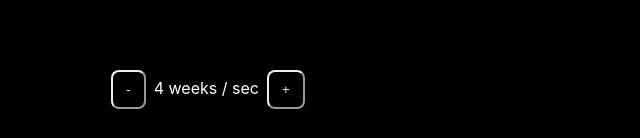
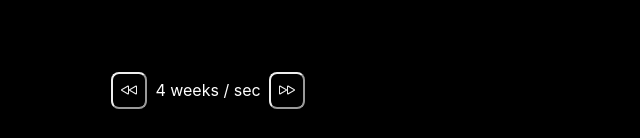
Before and after one commit to spicalous/space-viz, a Vue app: page / in a window 1280 px wide. Shown: the part 659-797 px from the top of the page, without its empty margins (432-1072 px from the left). Built offline with nearby package versions, Linux system fonts and the light colour scheme; the HTML template or start-up script is replaced by a standard one.

Commit message:
replace button text with icons
extract common css to main

```diff
--- a/src/assets/main.css
+++ b/src/assets/main.css
@@ -21,3 +21,26 @@ canvas {
 canvas {
   display: block;
 }
+
+button {
+  pointer-events: auto;
+  cursor: pointer;
+  display: inline-block;
+  background-color: transparent;
+  color: #EEEEEE;
+  border-color: #EEEEEE;
+
+  &:disabled {
+    cursor: not-allowed;
+    border-color: #333333;
+    color: #333333;
+  }
+  &:hover:enabled {
+    background-color: #EEEEEE;
+    color: #000000;
+  }
+}
+
+.bi {
+  vertical-align: -.125rem
+}
--- a/src/components/UserControlsContainer.vue
+++ b/src/components/UserControlsContainer.vue
@@ -2,6 +2,9 @@
   import type { Ref } from 'vue';
   import { computed } from 'vue';
   import { Speed } from './../models/speed.ts';
+  import IconFastForward from './icons/IconFastForward.vue';
+  import IconRewind from './icons/IconRewind.vue';
+  import IconList from './icons/IconList.vue';
 
   const currentSpeed: Ref<Speed> = defineModel('currentSpeed', { required: true });
   const SPEED_TO_INDEX = [
@@ -32,20 +35,28 @@
 
 <template>
   <div id="user-controls-container">
-    <div class="speed-controls">
+    <div class="bottom">
+      <div class="off-screen-toggle">
+        <button style="display: none"
+        >
+          <IconList />TODO
+        </button>
+      </div>
+      <div class="speed-controls interactive">
         <button
           @click="currentSpeed = SPEED_TO_INDEX[currentSpeedIndex - 1]"
           :disabled="minusDisabled"
         >
-        -
+          <IconRewind />
         </button>
         <span>{{ SPEED_TO_EN[currentSpeed] }}</span>
         <button
           @click="currentSpeed = SPEED_TO_INDEX[currentSpeedIndex + 1]"
           :disabled="plusDisabled"
         >
-        +
+          <IconFastForward />
         </button>
+      </div>
     </div>
   </div>
 </template>
@@ -53,32 +64,31 @@
 <style scoped>
   #user-controls-container {
     display: flex;
-    justify-content: center;
-    align-items: flex-end;
+  }
+
+  .bottom {
+    width: 100%;
+    align-self: flex-end;
+    display: grid;
+    grid-template-columns: repeat(3, 1fr);
+  }
+
+  .off-screen-toggle {
+    padding-left: 2rem;
+
+    button {
+      border-radius: 2rem;
+      padding: 0.7rem;
+    }
   }
 
   .speed-controls {
-    pointer-events: auto;
+    text-align: center;
     margin-bottom: 2rem;
 
     button {
-      cursor: pointer;
-      display: inline-block;
-      padding: 10px 13px;
-      background-color: transparent;
-      color: #EEEEEE;
-      border-color: #EEEEEE;
+      padding: 0.5rem;
       border-radius: 0.5rem;
-
-      &:disabled {
-        cursor: not-allowed;
-        border-color: #333333;
-        color: #333333;
-      }
-      &:hover:enabled {
-        background-color: #EEEEEE;
-        color: #000000;
-      }
     }
 
     span {
--- /dev/null
+++ b/src/components/icons/IconFastForward.vue
@@ -0,0 +1,6 @@
+<template>
+  <svg xmlns="http://www.w3.org/2000/svg" width="16" height="16" fill="currentColor" class="bi bi-fast-forward" viewBox="0 0 16 16">
+    <path d="M6.804 8 1 4.633v6.734zm.792-.696a.802.802 0 0 1 0 1.392l-6.363 3.692C.713 12.69 0 12.345 0 11.692V4.308c0-.653.713-.998 1.233-.696z"/>
+    <path d="M14.804 8 9 4.633v6.734zm.792-.696a.802.802 0 0 1 0 1.392l-6.363 3.692C8.713 12.69 8 12.345 8 11.692V4.308c0-.653.713-.998 1.233-.696z"/>
+  </svg>
+</template>
--- /dev/null
+++ b/src/components/icons/IconList.vue
@@ -0,0 +1,5 @@
+<template>
+  <svg xmlns="http://www.w3.org/2000/svg" width="16" height="16" fill="currentColor" class="bi bi-list" viewBox="0 0 16 16">
+    <path fill-rule="evenodd" d="M2.5 12a.5.5 0 0 1 .5-.5h10a.5.5 0 0 1 0 1H3a.5.5 0 0 1-.5-.5m0-4a.5.5 0 0 1 .5-.5h10a.5.5 0 0 1 0 1H3a.5.5 0 0 1-.5-.5m0-4a.5.5 0 0 1 .5-.5h10a.5.5 0 0 1 0 1H3a.5.5 0 0 1-.5-.5"/>
+  </svg>
+</template>
--- /dev/null
+++ b/src/components/icons/IconRewind.vue
@@ -0,0 +1,6 @@
+<template>
+  <svg xmlns="http://www.w3.org/2000/svg" width="16" height="16" fill="currentColor" class="bi bi-rewind" viewBox="0 0 16 16">
+    <path d="M9.196 8 15 4.633v6.734zm-.792-.696a.802.802 0 0 0 0 1.392l6.363 3.692c.52.302 1.233-.043 1.233-.696V4.308c0-.653-.713-.998-1.233-.696z"/>
+    <path d="M1.196 8 7 4.633v6.734zm-.792-.696a.802.802 0 0 0 0 1.392l6.363 3.692c.52.302 1.233-.043 1.233-.696V4.308c0-.653-.713-.998-1.233-.696z"/>
+  </svg>
+</template>
```
Also changed, not shown: src/components/icons/IconCommunity.vue (deleted, +0 -7 lines), src/components/icons/IconDocumentation.vue (deleted, +0 -7 lines), src/components/icons/IconEcosystem.vue (deleted, +0 -7 lines), src/components/icons/IconSupport.vue (deleted, +0 -7 lines), src/components/icons/IconTooling.vue (deleted, +0 -19 lines). Lines whose indentation alone changed are shown as unchanged.
